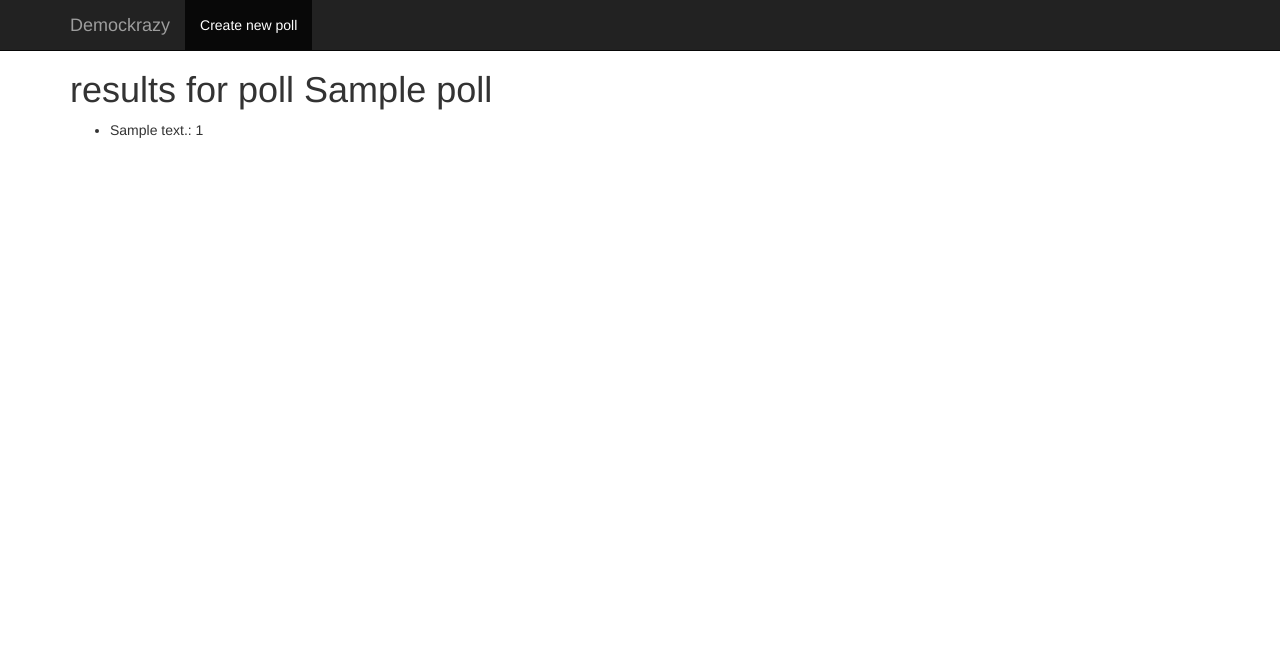
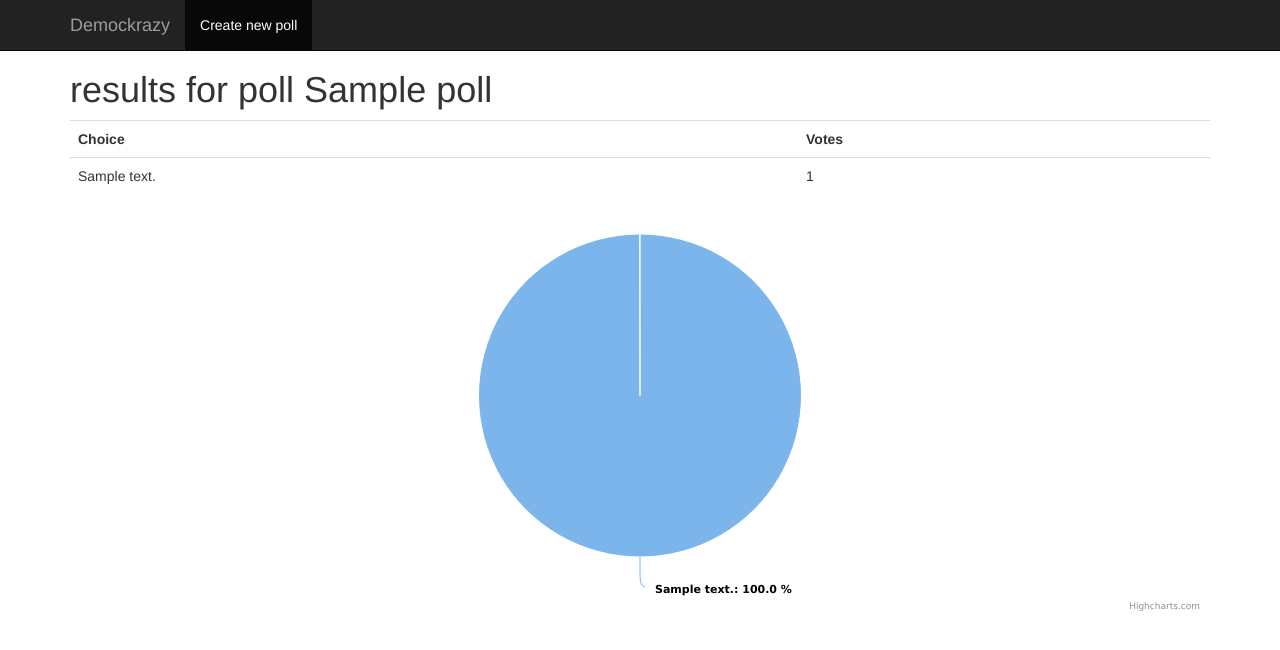
Before and after one commit to mayflower/demockrazy, a Django app: template vote/templates/vote/results.html in a window 1280 px wide. Shown: the top 650 px of the page. Run offline with Django 3.2, Linux system fonts and the light colour scheme; the template is opened without the code that fills it: values that come from a table or form of the project are taken from there, others are empty; tables that the repository leaves empty hold one stand-in row (values such as "Sample post"); some libraries are stand-ins or nearby versions.

Commit message:
Make results prettier

```diff
--- a/vote/templates/base.html
+++ b/vote/templates/base.html
@@ -48,8 +48,10 @@
     </div><!-- /.container -->
 
 
+    <script src="{% static "jquery-2.2.4.min.js" %}"></script>
     <script src="{% static "bootstrap-3.3.6-dist/js/bootstrap.min.js" %}"></script>
     <link rel="stylesheet" type="text/css" href="{% static "bootstrap-3.3.6-dist/css/bootstrap.css" %}" />
+    <script src="{% static "highcharts-custom.js" %}"></script>
     <!-- Bootstrap core JavaScript
     ================================================== -->
     <!-- Placed at the end of the document so the pages load faster -->
@@ -58,5 +60,7 @@
     <!-- IE10 viewport hack for Surface/desktop Windows 8 bug -->
     <script src="../../assets/js/ie10-viewport-bug-workaround.js"></script>
     {% endcomment %}
+
+    {% block js %}{% endblock %}
   </body>
 </html>
--- a/vote/templates/vote/results.html
+++ b/vote/templates/vote/results.html
@@ -1,11 +1,67 @@
 {% extends 'base.html' %}
+{% load staticfiles %}
 
 {% block content %}
 <h1>results for poll {{ poll.title }}</h1>
 
-<ul>
+<table class="table">
+    <tr>
+        <th>Choice</td>
+        <th>Votes</td>
+    </tr>
     {% for choice in poll.choice_set.all %}
-    <li>{{ choice.choice_text }}: {{ choice.votes }}</li>
+        <tr>
+            <td>{{ choice.choice_text }}</td>
+            <td>{{ choice.votes }}</td>
+        </tr>
     {% endfor %}
-</ul>
+</table>
+
+<div id="results-chart"></div>
 {% endblock %}
+
+{% block js %}
+<script>
+$(function () {
+    $('#results-chart').highcharts({
+        chart: {
+            plotBackgroundColor: null,
+            plotBorderWidth: null,
+            plotShadow: false,
+            type: 'pie'
+        },
+        title: {
+            text: null
+        },
+        tooltip: {
+            pointFormat: '{series.name}: <b>{point.percentage:.1f}%</b>'
+        },
+        plotOptions: {
+            pie: {
+                allowPointSelect: true,
+                cursor: 'pointer',
+                dataLabels: {
+                    enabled: true,
+                    format: '<b>{point.name}</b>: {point.percentage:.1f} %',
+                    style: {
+                        color: (Highcharts.theme && Highcharts.theme.contrastTextColor) || 'black'
+                    }
+                }
+            }
+        },
+        series: [{
+            name: 'Votes',
+            colorByPoint: true,
+            data: [
+                {% for choice in poll.choice_set.all %}
+                    {
+                        name: '{{ choice.choice_text }}',
+                        y: {{ choice.votes }}
+                    },
+                {% endfor %}
+            ]
+        }]
+    });
+});
+</script>
+{% endblock %}
```
